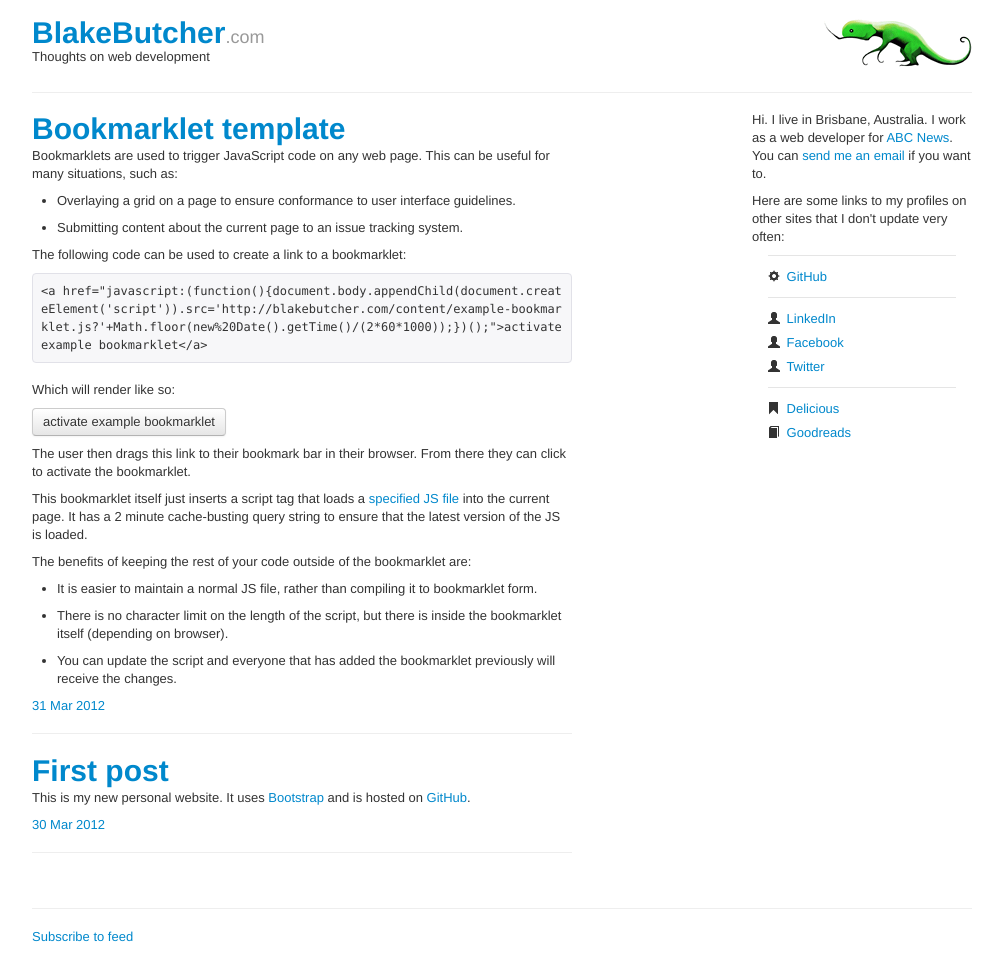
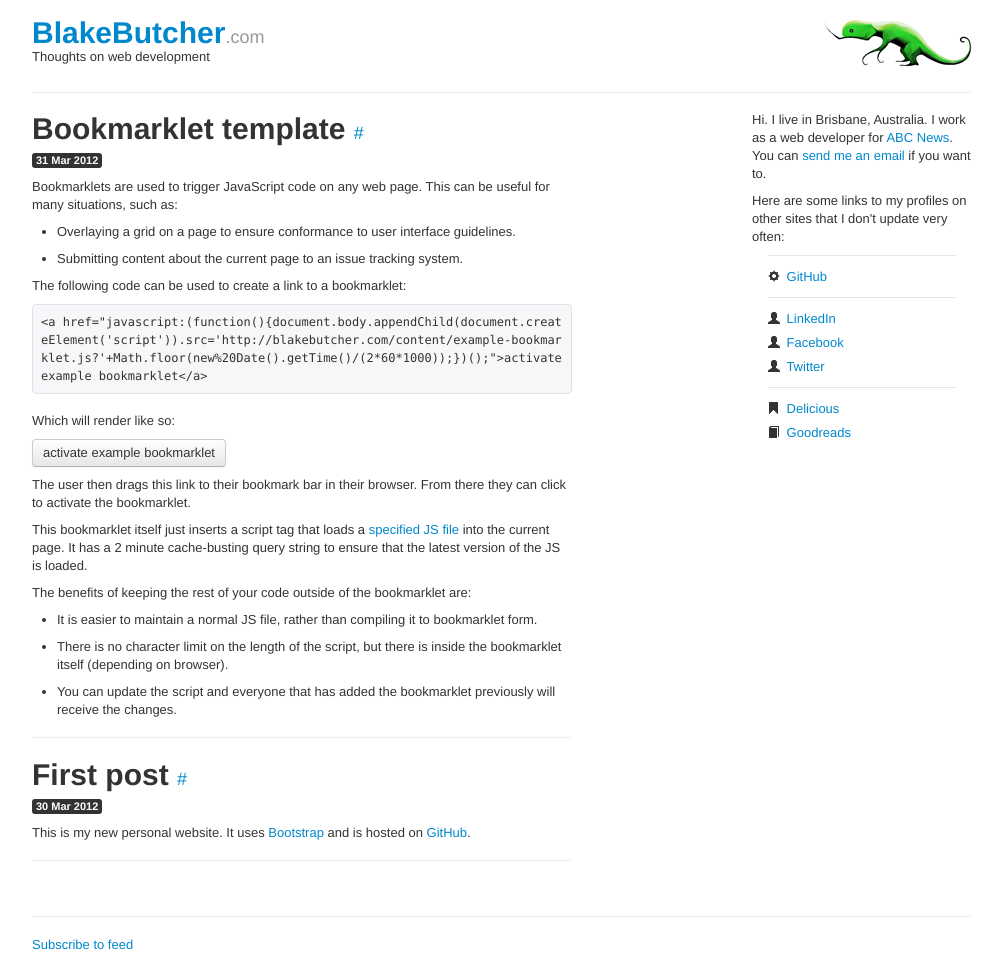
Before and after one commit to blakebutcher/blakebutcher.github.com, a Jekyll site: the page built from index.html, in a window 1280 px wide. Shown: the whole page, without its empty margins (138-1141 px from the left). Built offline with Jekyll 4.4.1, drawn with Linux system fonts in a browser that asks for light colours; nearby versions of some CDN libraries; the list of posts is cut into pages by our own code.

```diff
--- a/_includes/post.html
+++ b/_includes/post.html
@@ -1,6 +1,6 @@
 <div class="post">
-    <h1><a href="{{ post.url }}" title="{{ post.title }}">{{ post.title }}</a></h1>
-    {{ post.content }}
-    <p><a href="{{ post.url }}" title="{{ post.title }}">{{ post.date | date_to_string }}</a></p>
+	<h1>{{ post.title }} <small><a href="{{ post.url }}" title="Permanent link to '{{ post.title }}'">#</a></small></h1>
+	<p><span class="label label-inverse">{{ post.date | date_to_string }}</span></p>
+	{{ post.content }}
 	<hr />
 </div>
```
